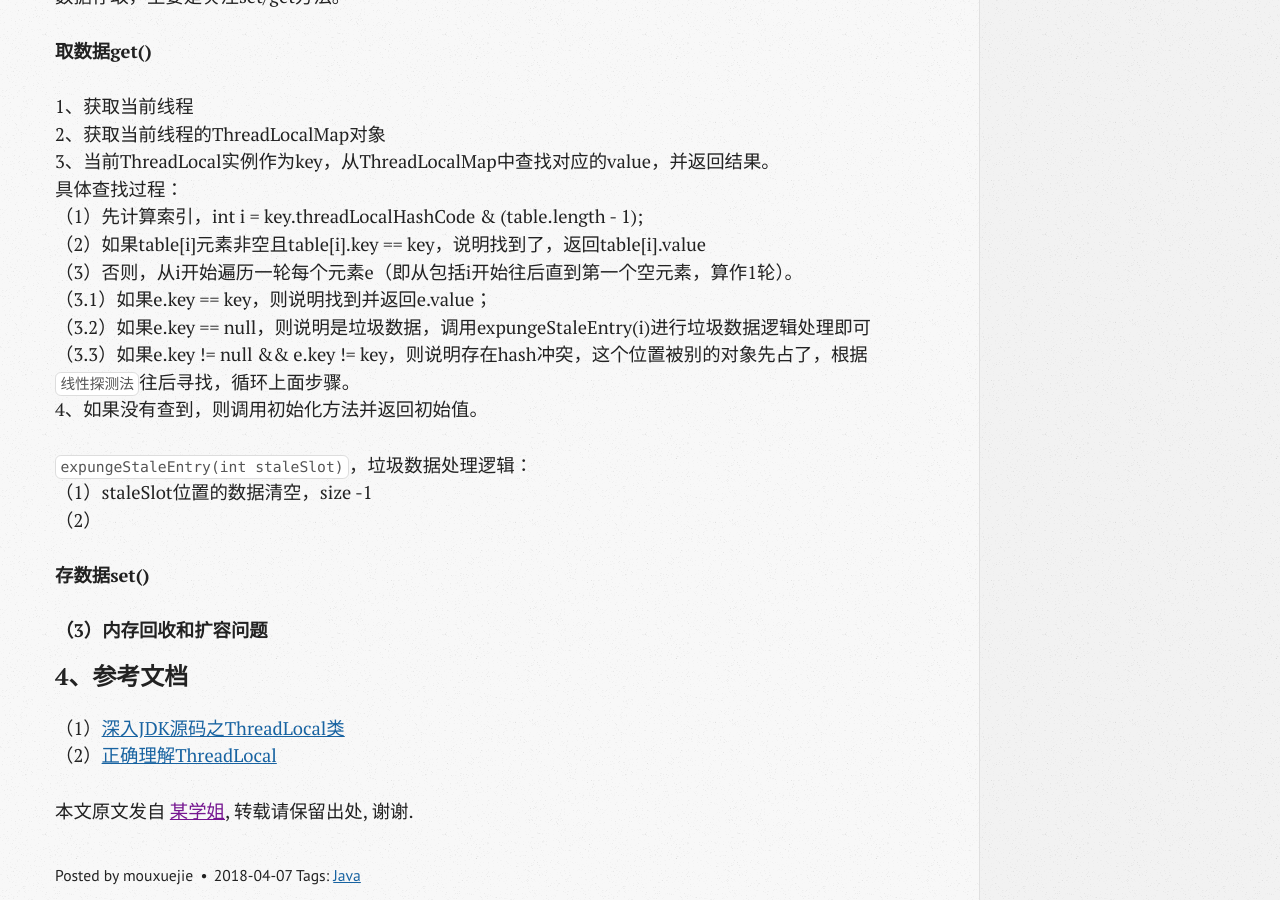
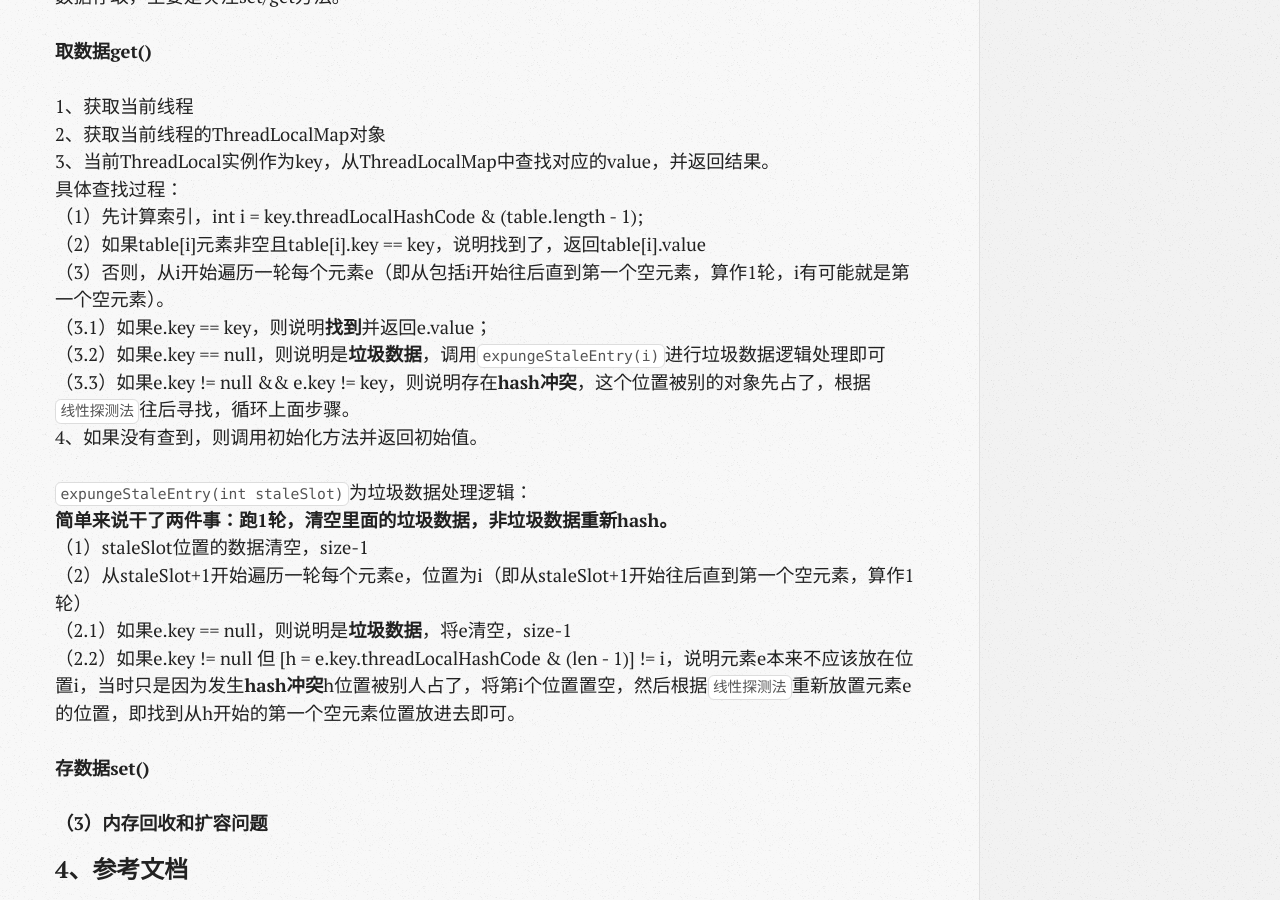
Before and after one commit to wangxinghe/wangxinghe.github.io, a Jekyll site: the page built from _posts/2018-04-07-learning-notes-threadlocal.md, in a window 1280 px wide and 900 px high, scrolled down 2700 px. Built offline with Jekyll 4.4.1, drawn with Linux system fonts in a browser that asks for light colours; comment, search, counter and statistics services are not loaded.

Commit message:
[update]

```diff
--- a/_posts/2018-04-07-learning-notes-threadlocal.md
+++ b/_posts/2018-04-07-learning-notes-threadlocal.md
@@ -80,15 +80,19 @@ Entry是<WeakReference<ThreadLocal>, Object>的键值对。
    具体查找过程：
  （1）先计算索引，int i = key.threadLocalHashCode & (table.length - 1);
  （2）如果table[i]元素非空且table[i].key == key，说明找到了，返回table[i].value
- （3）否则，从i开始遍历一轮每个元素e（即从包括i开始往后直到第一个空元素，算作1轮）。
-   （3.1）如果e.key == key，则说明找到并返回e.value；
-   （3.2）如果e.key == null，则说明是垃圾数据，调用expungeStaleEntry(i)进行垃圾数据逻辑处理即可
-   （3.3）如果e.key != null && e.key != key，则说明存在hash冲突，这个位置被别的对象先占了，根据`线性探测法`往后寻找，循环上面步骤。
+ （3）否则，从i开始遍历一轮每个元素e（即从包括i开始往后直到第一个空元素，算作1轮，i有可能就是第一个空元素）。
+   （3.1）如果e.key == key，则说明**找到**并返回e.value；
+   （3.2）如果e.key == null，则说明是**垃圾数据**，调用`expungeStaleEntry(i)`进行垃圾数据逻辑处理即可
+   （3.3）如果e.key != null && e.key != key，则说明存在**hash冲突**，这个位置被别的对象先占了，根据`线性探测法`往后寻找，循环上面步骤。
 4、如果没有查到，则调用初始化方法并返回初始值。
 
-`expungeStaleEntry(int staleSlot)`，垃圾数据处理逻辑：
-（1）staleSlot位置的数据清空，size -1
-（2）
+`expungeStaleEntry(int staleSlot)`为垃圾数据处理逻辑：
+**简单来说干了两件事：跑1轮，清空里面的垃圾数据，非垃圾数据重新hash。**
+（1）staleSlot位置的数据清空，size-1
+（2）从staleSlot+1开始遍历一轮每个元素e，位置为i（即从staleSlot+1开始往后直到第一个空元素，算作1轮）
+    （2.1）如果e.key == null，则说明是**垃圾数据**，将e清空，size-1
+    （2.2）如果e.key != null 但  [h = e.key.threadLocalHashCode & (len - 1)] != i，说明元素e本来不应该放在位置i，当时只是因为发生**hash冲突**h位置被别人占了，将第i个位置置空，然后根据`线性探测法`重新放置元素e的位置，即找到从h开始的第一个空元素位置放进去即可。
+
 
 **存数据set()**
 
```
